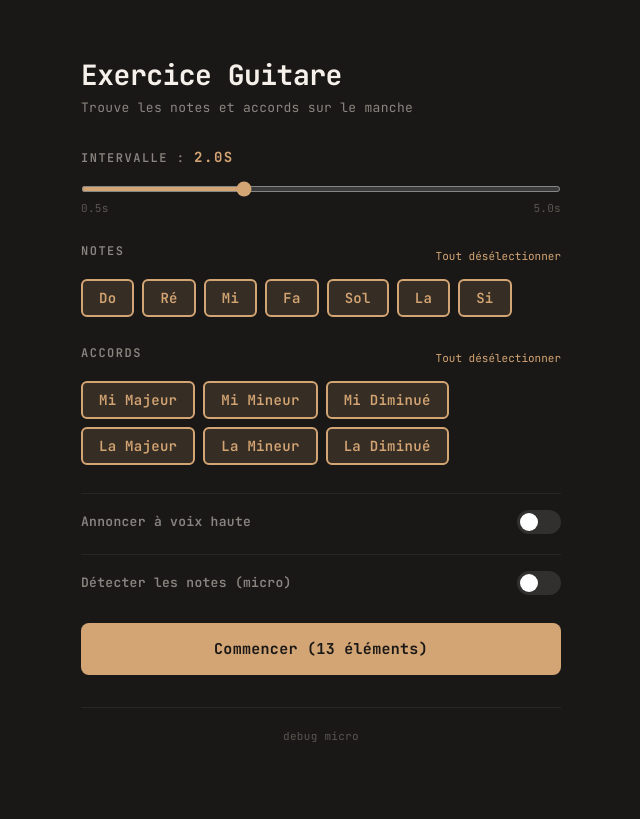
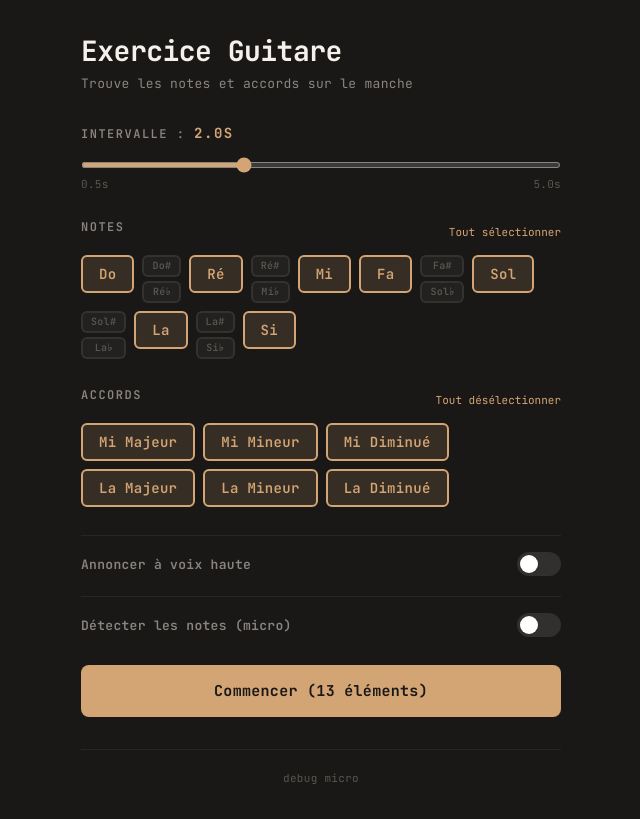
Before and after one commit to bendman/guitar-practice, a React (Vite) app: page / in a window 1280 px wide. Shown: the whole page, without its empty margins (319-959 px from the left). Built offline with nearby package versions, Linux system fonts and the light colour scheme.

Commit message:
add semitones

```diff
--- a/package.json
+++ b/package.json
@@ -8,7 +8,7 @@
     "build": "vite build",
     "lint": "eslint .",
     "preview": "vite preview",
-    "deploy": "vite build && gh-pages -d dist"
+    "deploy": "vite build && gh-pages -d dist --nojekyll"
   },
   "dependencies": {
     "react": "^19.2.6",
--- a/src/App.jsx
+++ b/src/App.jsx
@@ -20,6 +20,37 @@ const NOTES = [
   { id: "si", label: "Si", type: "note" },
 ];
 
+// Sharp variants — have their own NOTE_FREQS entries
+const CHROMATIC_SHARPS = [
+  { id: "do_sharp",  label: "Do#",  speak: "Do dièse",  type: "note", defaultEnabled: false },
+  { id: "re_sharp",  label: "Ré#",  speak: "Ré dièse",  type: "note", defaultEnabled: false },
+  { id: "fa_sharp",  label: "Fa#",  speak: "Fa dièse",  type: "note", defaultEnabled: false },
+  { id: "sol_sharp", label: "Sol#", speak: "Sol dièse", type: "note", defaultEnabled: false },
+  { id: "la_sharp",  label: "La#",  speak: "La dièse",  type: "note", defaultEnabled: false },
+];
+
+// Flat variants — same frequencies as their enharmonic sharp, resolved via enharmonicId
+const CHROMATIC_FLATS = [
+  { id: "re_flat",  label: "Ré♭",  speak: "Ré bémol",  type: "note", defaultEnabled: false, enharmonicId: "do_sharp"  },
+  { id: "mi_flat",  label: "Mi♭",  speak: "Mi bémol",  type: "note", defaultEnabled: false, enharmonicId: "re_sharp"  },
+  { id: "sol_flat", label: "Sol♭", speak: "Sol bémol", type: "note", defaultEnabled: false, enharmonicId: "fa_sharp"  },
+  { id: "la_flat",  label: "La♭",  speak: "La bémol",  type: "note", defaultEnabled: false, enharmonicId: "sol_sharp" },
+  { id: "si_flat",  label: "Si♭",  speak: "Si bémol",  type: "note", defaultEnabled: false, enharmonicId: "la_sharp"  },
+];
+
+const CHROMATIC_NOTES = [...CHROMATIC_SHARPS, ...CHROMATIC_FLATS];
+
+// Display order: each entry is a natural note + optional [sharp, flat] pair
+const NOTES_DISPLAY_ORDER = [
+  { natural: NOTES[0], chromatic: [CHROMATIC_SHARPS[0], CHROMATIC_FLATS[0]] },
+  { natural: NOTES[1], chromatic: [CHROMATIC_SHARPS[1], CHROMATIC_FLATS[1]] },
+  { natural: NOTES[2] },
+  { natural: NOTES[3], chromatic: [CHROMATIC_SHARPS[2], CHROMATIC_FLATS[2]] },
+  { natural: NOTES[4], chromatic: [CHROMATIC_SHARPS[3], CHROMATIC_FLATS[3]] },
+  { natural: NOTES[5], chromatic: [CHROMATIC_SHARPS[4], CHROMATIC_FLATS[4]] },
+  { natural: NOTES[6] },
+];
+
 const CHORDS = [
   { id: "mi_maj", label: "Mi Majeur", speak: "«Mi» Majeur", type: "chord" },
   { id: "mi_min", label: "Mi Mineur", speak: "«Mi» Mineur", type: "chord" },
@@ -29,18 +60,23 @@ const CHORDS = [
   { id: "la_dim", label: "La Diminué", speak: "«La» Diminué", type: "chord" },
 ];
 
-const ALL = [...NOTES, ...CHORDS];
+const ALL = [...NOTES, ...CHROMATIC_NOTES, ...CHORDS];
 
 // Note frequencies for all guitar-relevant octaves (C2–C6)
 // Maps note id -> array of frequencies across octaves
 const NOTE_FREQS = {
-  do:  [65.41, 130.81, 261.63, 523.25, 1046.50],
-  re:  [73.42, 146.83, 293.66, 587.33, 1174.66],
-  mi:  [82.41, 164.81, 329.63, 659.26, 1318.51],
-  fa:  [87.31, 174.61, 349.23, 698.46, 1396.91],
-  sol: [98.00, 196.00, 392.00, 783.99, 1567.98],
-  la:  [110.00, 220.00, 440.00, 880.00, 1760.00],
-  si:  [123.47, 246.94, 493.88, 987.77, 1975.53],
+  do:        [65.41,  130.81, 261.63, 523.25,  1046.50],
+  do_sharp:  [69.30,  138.59, 277.18, 554.37,  1108.73],
+  re:        [73.42,  146.83, 293.66, 587.33,  1174.66],
+  re_sharp:  [77.78,  155.56, 311.13, 622.25,  1244.51],
+  mi:        [82.41,  164.81, 329.63, 659.26,  1318.51],
+  fa:        [87.31,  174.61, 349.23, 698.46,  1396.91],
+  fa_sharp:  [92.50,  185.00, 369.99, 739.99,  1479.98],
+  sol:       [98.00,  196.00, 392.00, 783.99,  1567.98],
+  sol_sharp: [103.83, 207.65, 415.30, 830.61,  1661.22],
+  la:        [110.00, 220.00, 440.00, 880.00,  1760.00],
+  la_sharp:  [116.54, 233.08, 466.16, 932.33,  1864.66],
+  si:        [123.47, 246.94, 493.88, 987.77,  1975.53],
 };
 
 function freqToNoteId(freq) {
@@ -286,7 +322,7 @@ function DebugView({ onBack }) {
   const { freq, rms, corr, noteInfo } = useDebugPitch(true);
   const rmsPercent = Math.min(rms / 0.3, 1);
   const withinThreshold = noteInfo && noteInfo.cents < 50;
-  const noteLabel = noteInfo ? NOTES.find((n) => n.id === noteInfo.noteId)?.label : null;
+  const noteLabel = noteInfo ? [...NOTES, ...CHROMATIC_NOTES].find((n) => n.id === noteInfo.noteId)?.label : null;
 
   return (
     <div style={{ ...s.configRoot, justifyContent: "flex-start", paddingTop: 40 }}>
@@ -371,7 +407,7 @@ export default function GuitarPractice() {
     return typeof s.interval === 'number' ? s.interval : 2;
   });
   const [enabled, setEnabled] = useState(() => {
-    const defaults = Object.fromEntries(ALL.map((item) => [item.id, true]));
+    const defaults = Object.fromEntries(ALL.map((item) => [item.id, item.defaultEnabled !== false]));
     const s = loadSettings();
     return s.enabled ? { ...defaults, ...s.enabled } : defaults;
   });
@@ -419,7 +455,7 @@ export default function GuitarPractice() {
     if (!micActive || !current || current.type !== "note" || hitForCurrentRef.current) return;
     if (detectedNote === null) return;
 
-    if (detectedNote === current.id) {
+    if (detectedNote === (current.enharmonicId ?? current.id)) {
       setHitStatus("correct");
       hitForCurrentRef.current = true;
       // If the time window already expired, advance immediately (no streak credit).
@@ -636,7 +672,7 @@ export default function GuitarPractice() {
               {listening && current?.type === "note" && !paused && (
                 <div style={s.detectionHint}>
                   {detectedNote
-                    ? NOTES.find((n) => n.id === detectedNote)?.label || "?"
+                    ? [...NOTES, ...CHROMATIC_SHARPS].find((n) => n.id === detectedNote)?.label || "?"
                     : "🎤 …"}
                 </div>
               )}
@@ -735,7 +771,41 @@ export default function GuitarPractice() {
           </div>
         </div>
 
-        {renderGroup("Notes", NOTES)}
+        <div style={s.section}>
+          <div style={s.sectionHeader}>
+            <span style={s.sectionLabel}>Notes</span>
+            <button onClick={() => toggleGroup([...NOTES, ...CHROMATIC_NOTES])} style={s.toggleAllBtn}>
+              {[...NOTES, ...CHROMATIC_NOTES].every((item) => enabled[item.id])
+                ? "Tout désélectionner"
+                : "Tout sélectionner"}
+            </button>
+          </div>
+          <div style={{ ...s.chipGrid, alignItems: "flex-start" }}>
+            {NOTES_DISPLAY_ORDER.map(({ natural, chromatic }) => (
+              <div key={natural.id} style={{ display: "contents" }}>
+                <button
+                  onClick={() => setEnabled((p) => ({ ...p, [natural.id]: !p[natural.id] }))}
+                  style={{ ...s.chip, ...(enabled[natural.id] ? s.chipOn : s.chipOff) }}
+                >
+                  {natural.label}
+                </button>
+                {chromatic && (
+                  <div style={{ display: "flex", flexDirection: "column", gap: 4 }}>
+                    {chromatic.map((note) => (
+                      <button
+                        key={note.id}
+                        onClick={() => setEnabled((p) => ({ ...p, [note.id]: !p[note.id] }))}
+                        style={{ ...s.chip, ...(enabled[note.id] ? s.chipOn : s.chipOff), ...s.chipChromatic }}
+                      >
+                        {note.label}
+                      </button>
+                    ))}
+                  </div>
+                )}
+              </div>
+            ))}
+          </div>
+        </div>
         {renderGroup("Accords", CHORDS)}
 
         {renderToggle("Annoncer à voix haute", tts, setTts)}
@@ -820,6 +890,7 @@ const s = {
   chip: { ...base, fontSize: 14, fontWeight: 600, padding: "8px 16px", borderRadius: 6, border: "2px solid transparent", cursor: "pointer", transition: "all 0.15s ease" },
   chipOn: { background: `${ACCENT}26`, borderColor: ACCENT, color: ACCENT },
   chipOff: { background: "rgba(255,255,255,0.04)", borderColor: "rgba(255,255,255,0.08)", color: DIM },
+  chipChromatic: { fontSize: 10, padding: "3px 8px", lineHeight: 1.2 },
   ttsRow: { display: "flex", alignItems: "center", justifyContent: "space-between", padding: "16px 0", borderTop: "1px solid rgba(255,255,255,0.06)", marginTop: 4 },
   ttsLabel: { fontSize: 13, fontWeight: 600, color: MUTED },
   ttsToggle: { width: 44, height: 24, borderRadius: 12, border: "none", cursor: "pointer", position: "relative", transition: "background 0.2s ease", padding: 0, flexShrink: 0 },
```
Also changed, not shown: 1 other file (tests, documents, lock files or other folders).
